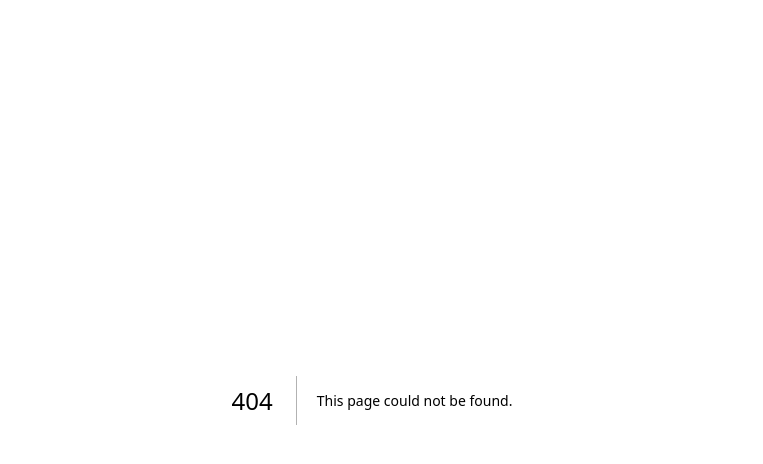
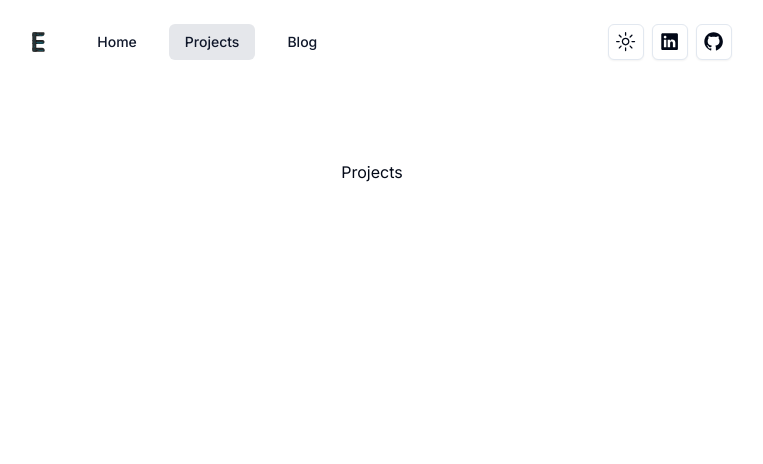
Before and after one commit to EmreKarslan/emrekarslan.github.io, a Next.js app: page /projects in a window 1280 px wide. Before the commit this address had no page. Shown: the top 464 px of the page, without its empty margins (268-1031 px from the left). Built offline with nearby package versions, Linux system fonts and the light colour scheme.

Commit message:
feat(page): Add projects page

```diff
--- /dev/null
+++ b/src/app/(main)/projects/page.tsx
@@ -0,0 +1,10 @@
+const ProjectsPage = () => {
+  return (
+    <div className="min-h-full flex items-center justify-center flex-col max-w-[60vw] m-auto">
+      <div className="flex flex-col items-center justify-center md:justify-start text-center gap-y-8 flex-1 px-6 pb-10">
+        Projects
+      </div>
+    </div>
+  );
+};
+export default ProjectsPage;
```
